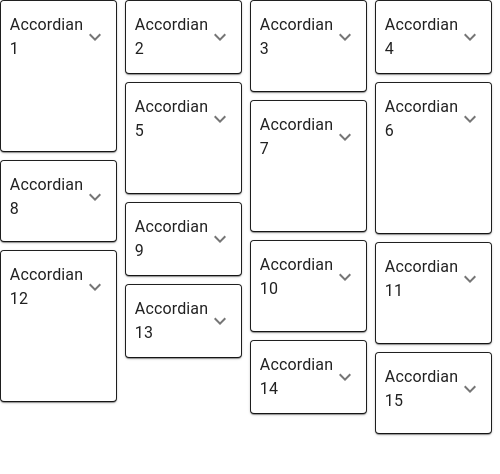
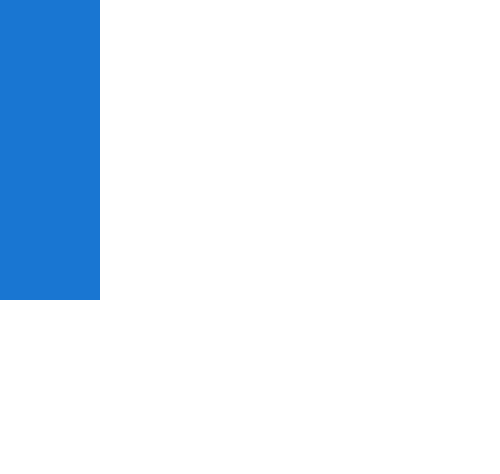
Before and after one commit to fhabhishektiwari/react-mui-learning, a React (Create React App) app: page / in a window 390 px wide. Shown: the top 474 px of the page, 500 px wide, since content can reach past the window. Built offline with nearby package versions, Linux system fonts and the light colour scheme.

Commit message:
Added MuiResponsiveness

```diff
--- a/src/App.tsx
+++ b/src/App.tsx
@@ -1,12 +1,12 @@
 import React from 'react';
 import './App.css';
-import { MuiMasonry } from './components/MuiMasonry';
+import { MuiResponsiveness } from './components/MuiResponsiveness';
 
 function App() {
   return (
 
     <div className=''>
-      <MuiMasonry/>
+      <MuiResponsiveness/>
     </div>
   );
 }
--- /dev/null
+++ b/src/components/MuiResponsiveness.tsx
@@ -0,0 +1,17 @@
+import React from 'react'
+import {Box} from '@mui/material'
+export const MuiResponsiveness = () => {
+  return (
+    <Box sx={{
+        height:300,
+        width:{
+            xs:100,//0
+            sm:200,//600
+            md:300,//900
+            lg:400,//1200
+            xl:500,//1536
+        },
+        bgcolor:'primary.main'
+    }}></Box>
+  )
+}
```
